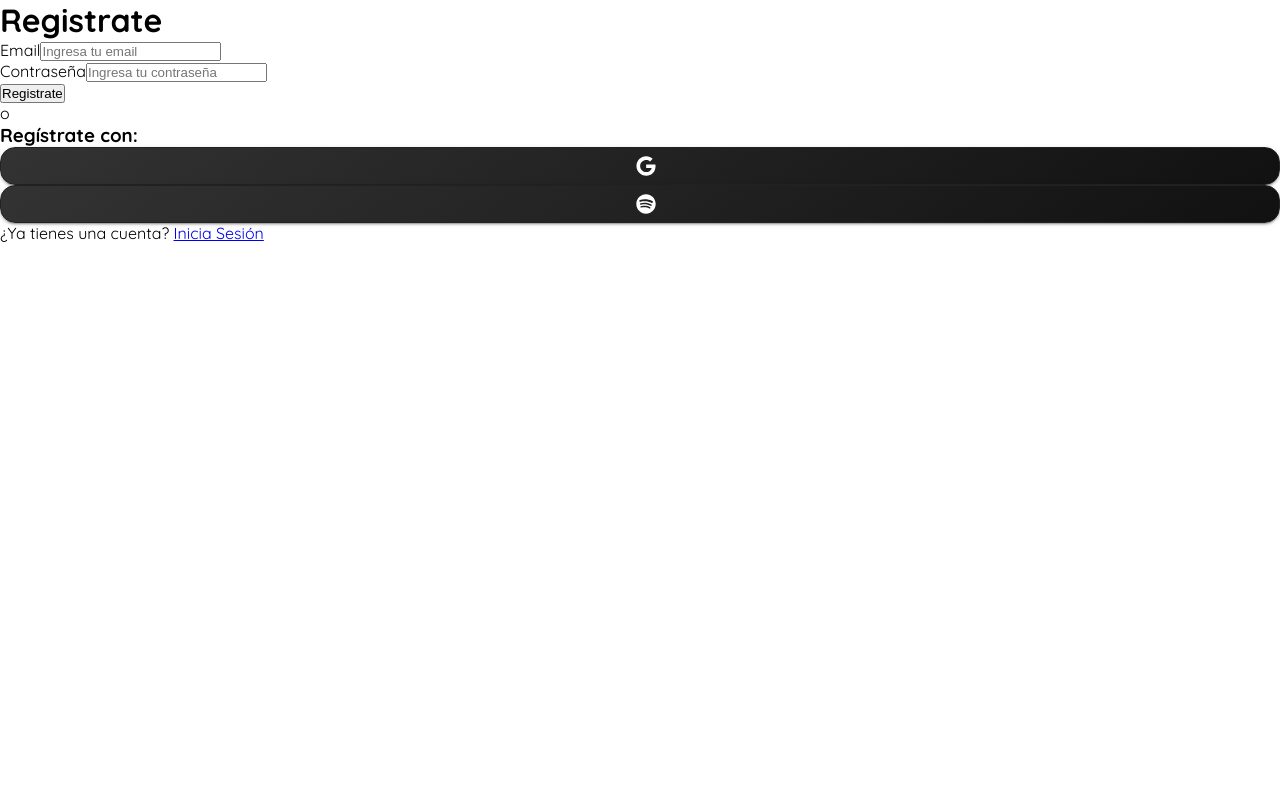
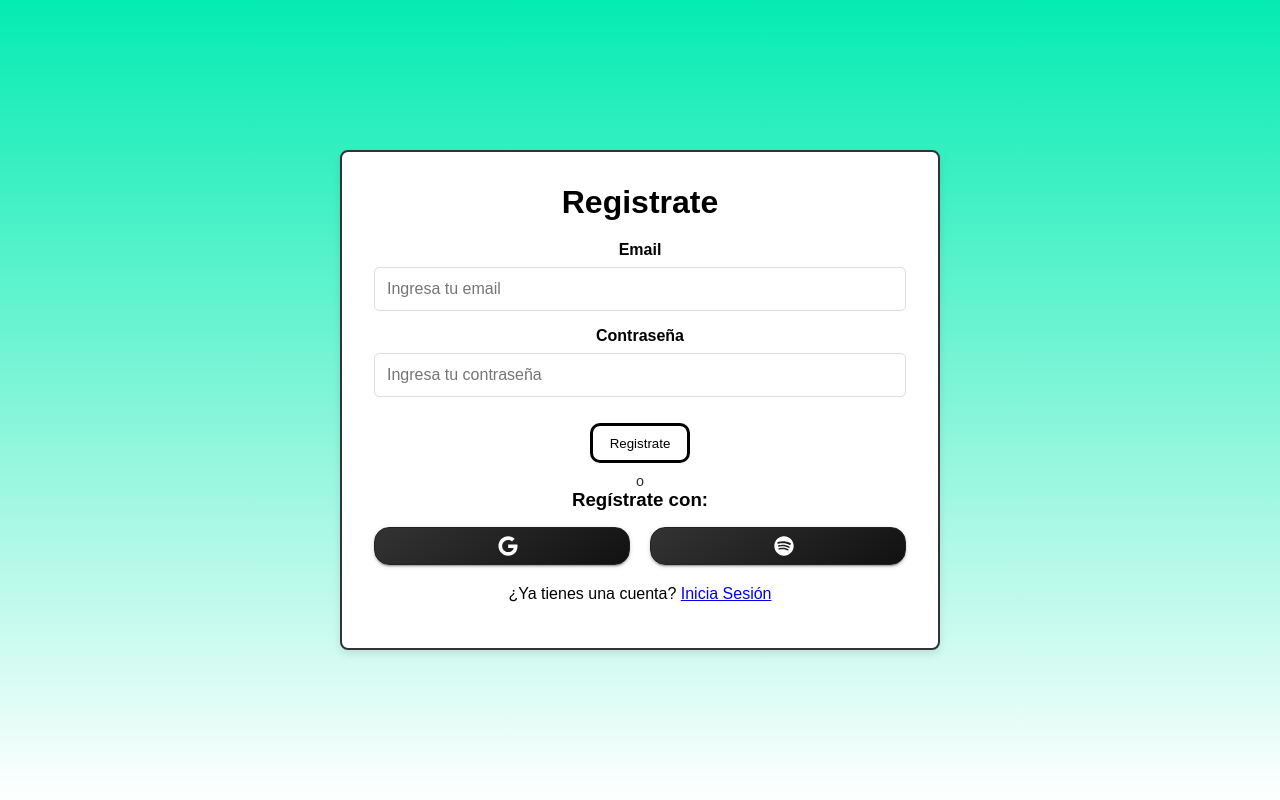
Before and after one commit to BeatBuildersRe/meetsounds1.0, a React (Vite) app in the folder frontend/: page /registro in a window 1280 px wide. Built offline with nearby package versions, Linux system fonts and the light colour scheme.

Commit message:
Clasificación de elementos

```diff
--- a/frontend/package.json
+++ b/frontend/package.json
@@ -19,7 +19,6 @@
     "bootstrap": "^5.3.3",
     "libphonenumber-js": "^1.11.7",
     "mui-tel-input": "^6.0.0",
-
     "react": "^18.3.1",
     "react-bootstrap": "^2.10.4",
     "react-dom": "^18.3.1",
--- a/frontend/src/Pages/Registro/Registro.jsx
+++ b/frontend/src/Pages/Registro/Registro.jsx
@@ -42,12 +42,12 @@ const Registro = () => {
 
   return (
     <body id='cuerpo'>
-    <form onSubmit={handleSubmit}>
+    <form class="cuerpoRegistro" onSubmit={handleSubmit}>
 
-      <div>
-        <h1>Registrate</h1>
-        <label>Email</label>
-        <input
+      <center><h1 class="titRegistro">Registrate</h1></center>
+      <div class="divCampos">
+        <label class="nombreCampo">Email</label>
+        <input class="formCampo"
           type="email"
           name="email"
           value={formData.email}
@@ -56,9 +56,9 @@ const Registro = () => {
         />
         {errors.email && <p className="error">{errors.email}</p>}
       </div>
-      <div>
-        <label>Contraseña</label>
-        <input
+      <div class="divCampos">
+        <label class="nombreCampo">Contraseña</label>
+        <input class="formCampo"
           type="password"
           name="password"
           value={formData.password}
@@ -70,14 +70,14 @@ const Registro = () => {
       <div class="contenedorRegistro">
         <button class="btnRegistro">Registrate</button>
       </div>
-      <p>o</p>
-      <h3>Regístrate con:</h3>
+      <center><p className='separador'>o</p></center>
+      <center><h3>Regístrate con:</h3></center>
       <div className='apiRegistro'>
           <BotonGoogle icon={FaGoogle}/>
           <BotonGoogle icon={FaSpotify}/>
       </div>
-      <div>
-        <p>¿Ya tienes una cuenta? <a href="/login">Inicia Sesión</a></p>
+      <div class="linkLogin">
+        <center><p class="textLogin">¿Ya tienes una cuenta? <a href="/login">Inicia Sesión</a></p></center>
       </div>
     </form>
     </body>
--- a/frontend/src/css/Registro.css
+++ b/frontend/src/css/Registro.css
@@ -1,4 +1,4 @@
-/* * {
+* {
     margin: 0;
     padding: 0;
     box-sizing: border-box;
@@ -15,7 +15,7 @@
   }
 
 
-  form {
+  .cuerpoRegistro {
     width: 600px;
     height: 500px;
     padding: 2rem;
@@ -26,23 +26,23 @@
   }
 
 
-  div {
+  .divCampos {
     margin-bottom: 1rem;
     text-align: center;
   }
 
-  h1 {
+  .titRegistro {
     margin-bottom: 20px;
   }
 
-  label {
+  .nombreCampo {
     display: block;
     font-weight: bold;
     margin-bottom: 0.5rem;
   }
 
 
-  input {
+  .formCampo {
     width: 100%;
     padding: 0.75rem;
     border: 1px solid #ddd;
@@ -51,7 +51,7 @@
     transition: border-color 0.3s ease;
   }
 
-  input:focus {
+  .formCampo:focus {
     border-color: #00f7d6;
     outline: none;
   }
@@ -84,11 +84,10 @@
     color: #fff;
   }
 
-  p {
+  .separador {
     color: #333;
     font-size: 0.9rem;
   }
-
 
   .apiRegistro {
     display: flex;
@@ -96,4 +95,7 @@
     margin-top: 1rem;
     gap: 20px;
   }
-   */
+
+  .linkLogin{
+    margin-top: 20px;
+  }
```
Also changed, not shown: 1 other file (tests, documents, lock files or other folders).
